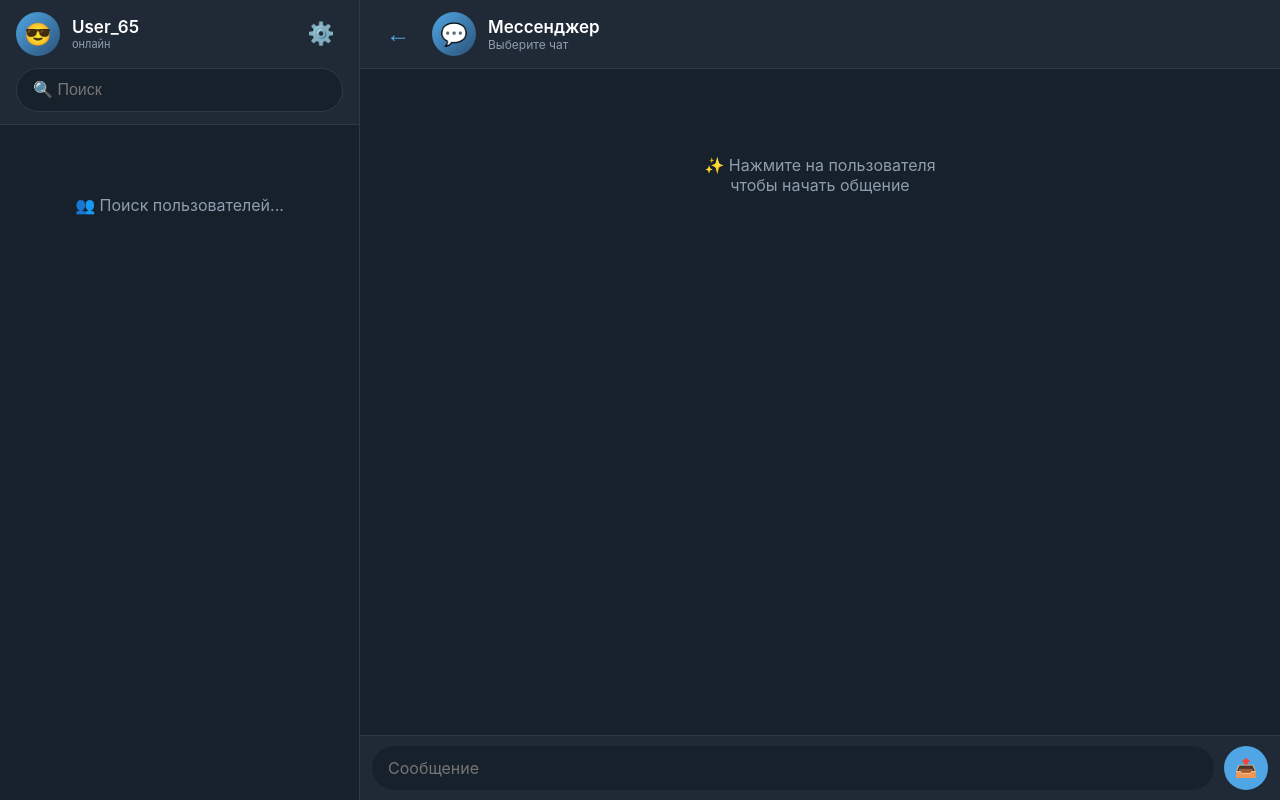
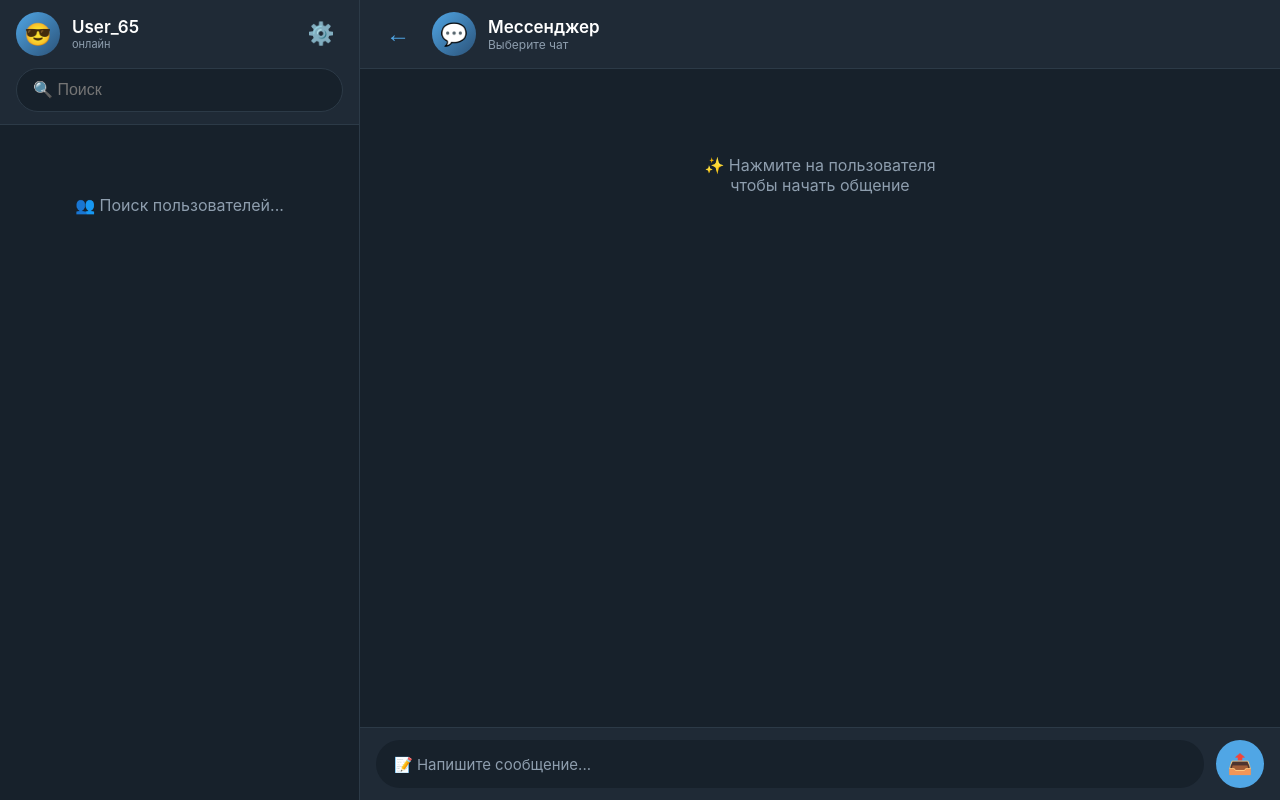
Before and after one commit to bartcof/GOG, a website: page public/index.html in a window 1280 px wide. Drawn offline with Linux system fonts and the light colour scheme.

Commit message:
Update index.html

```diff
--- a/public/index.html
+++ b/public/index.html
@@ -143,7 +143,7 @@
             text-overflow: ellipsis;
         }
 
-        /* Чат */
+        /* Чат - ОСНОВНАЯ ОБЛАСТЬ */
         .chat-area {
             flex: 1;
             display: flex;
@@ -160,6 +160,7 @@
             align-items: center;
             gap: 12px;
             border-bottom: 1px solid var(--divider);
+            flex-shrink: 0;
         }
         .menu-toggle, .back-btn {
             background: none; border: none;
@@ -207,39 +208,46 @@
         .message-text { font-size: 15px; line-height: 1.4; word-wrap: break-word; }
         .message-time { font-size: 10px; margin-top: 4px; opacity: 0.7; text-align: right; }
 
-        /* Ввод - ИСПРАВЛЕНО */
+        /* Панель ввода - ИСПРАВЛЕНО ДЛЯ ТЕЛЕФОНОВ */
         .input-panel {
             background: var(--header);
-            padding: 10px 12px;
-            padding-bottom: calc(10px + env(safe-area-inset-bottom));
+            padding: 12px 16px;
+            padding-bottom: calc(12px + env(safe-area-inset-bottom));
             display: flex;
-            gap: 10px;
+            gap: 12px;
             align-items: center;
             border-top: 1px solid var(--divider);
+            flex-shrink: 0;
         }
         .input-field {
             flex: 1;
-            padding: 12px 16px;
+            padding: 14px 18px;
             background: var(--bg);
             border: none;
-            border-radius: 25px;
+            border-radius: 30px;
             color: var(--text);
             font-size: 16px;
             font-family: inherit;
             outline: none;
+            min-height: 48px;
+        }
+        .input-field::placeholder {
+            color: var(--text-secondary);
+            font-size: 15px;
         }
         .input-field:focus {
             outline: none;
-            border: none;
+            background: var(--bg);
         }
         .send-btn {
             background: var(--accent);
             border: none;
             color: white;
-            width: 44px; height: 44px;
+            width: 48px;
+            height: 48px;
             border-radius: 50%;
             cursor: pointer;
-            font-size: 18px;
+            font-size: 20px;
             display: flex;
             align-items: center;
             justify-content: center;
@@ -253,7 +261,7 @@
         /* Уведомления */
         .toast {
             position: fixed;
-            bottom: 80px;
+            bottom: 100px;
             left: 50%;
             transform: translateX(-50%);
             background: var(--header);
@@ -312,6 +320,7 @@
         @media (max-width: 767px) {
             .dialogs { width: 85%; max-width: 320px; }
             .message-bubble { max-width: 85%; }
+            .input-field { padding: 12px 16px; font-size: 16px; }
         }
     </style>
 </head>
@@ -348,7 +357,7 @@
         </div>
         <div class="messages-area" id="messagesArea"><div class="empty-state">✨ Нажмите на пользователя<br>чтобы начать общение</div></div>
         <div class="input-panel">
-            <input type="text" class="input-field" id="messageInput" placeholder="Сообщение" onkeypress="handleEnter(event)">
+            <input type="text" class="input-field" id="messageInput" placeholder="📝 Напишите сообщение..." onkeypress="handleEnter(event)">
             <button class="send-btn" onclick="sendMessage()">📤</button>
         </div>
     </div>
@@ -441,6 +450,7 @@
                 });
                 if (currentChatId) renderMessages();
                 renderUsers();
+                console.log('📜 История загружена');
             }
 
             if (data.type === 'search_results') {
@@ -540,7 +550,9 @@
         }
 
         renderMessages();
-        document.getElementById('messageInput').focus();
+        setTimeout(() => {
+            document.getElementById('messageInput').focus();
+        }, 300);
     }
 
     function closeChat() {
```
